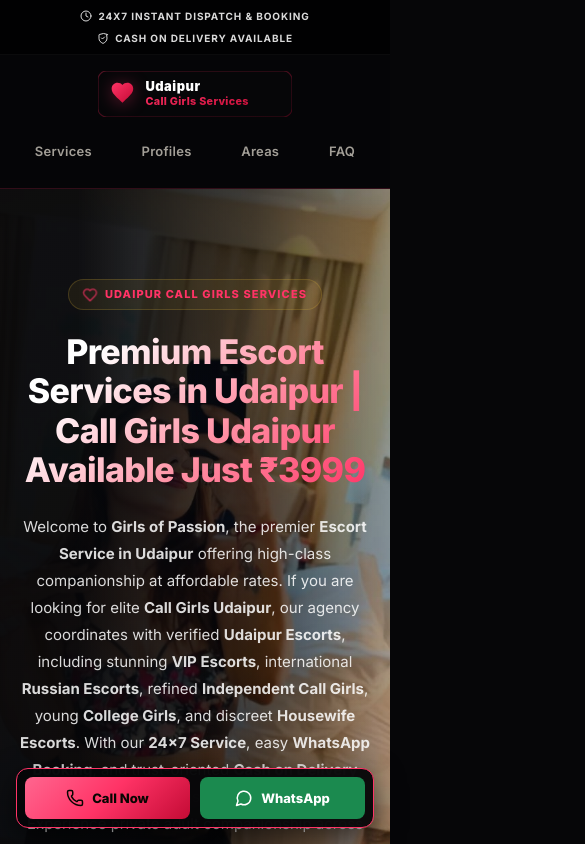
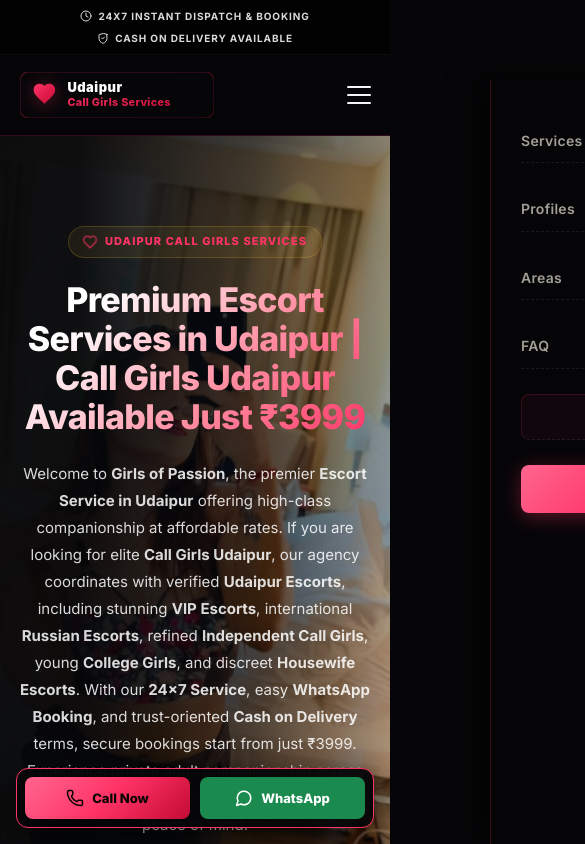
Before and after one commit to udaipuresorthub-del/velvet-affair, a Next.js app: page / in a window 390 px wide. Shown: the top 844 px of the page, 585 px wide, since content can reach past the window. Built offline with nearby package versions, Linux system fonts and the light colour scheme.

Commit message:
Set container width to 90% in desktop and implement professional sliding hamburger mobile menu drawer

```diff
--- a/src/app/globals.css
+++ b/src/app/globals.css
@@ -46,7 +46,8 @@ img {
 }
 
 .shell {
-  width: min(1200px, calc(100% - 32px));
+  width: 90%;
+  max-width: 1400px;
   margin: 0 auto;
 }
 
@@ -59,6 +60,15 @@ img {
   background: rgba(6, 6, 8, 0.9);
   backdrop-filter: blur(20px);
   -webkit-backdrop-filter: blur(20px);
+}
+
+/* Toggle Checkbox Hidden */
+.nav-toggle-input {
+  display: none;
+}
+
+.nav-toggle-label {
+  display: none;
 }
 
 .topbar {
@@ -1121,18 +1131,6 @@ button.gold:hover {
 
 /* Responsive Overrides */
 @media (max-width: 1000px) {
-  .nav {
-    flex-direction: column;
-    padding: 16px 0;
-    gap: 14px;
-  }
-
-  .navlinks {
-    width: 100%;
-    justify-content: space-around;
-    font-size: 13px;
-  }
-
   .grid-2,
   .form-wrap-v2,
   .overview-wrap-v2,
@@ -1157,6 +1155,94 @@ button.gold:hover {
   }
 }
 
+/* Professional Hamburger Menu (768px & below) */
+@media (max-width: 768px) {
+  .nav-toggle-label {
+    display: flex;
+    flex-direction: column;
+    justify-content: space-between;
+    width: 24px;
+    height: 18px;
+    cursor: pointer;
+    z-index: 110;
+    position: relative;
+  }
+
+  .nav-toggle-label span {
+    display: block;
+    height: 2px;
+    width: 100%;
+    background: var(--ink);
+    border-radius: 9px;
+    transition: var(--transition-smooth);
+  }
+
+  .navlinks {
+    position: fixed;
+    top: 80px;
+    right: -100%;
+    width: 290px;
+    height: calc(100vh - 80px);
+    background: rgba(6, 6, 8, 0.97);
+    backdrop-filter: blur(20px);
+    -webkit-backdrop-filter: blur(20px);
+    border-left: 1px solid var(--line);
+    flex-direction: column;
+    align-items: flex-start;
+    justify-content: flex-start;
+    padding: 40px 30px;
+    gap: 25px;
+    transition: right 0.3s cubic-bezier(0.25, 0.8, 0.25, 1);
+    z-index: 105;
+    box-shadow: -10px 0 30px rgba(0, 0, 0, 0.6);
+  }
+
+  /* Slide Drawer & Animate Hamburger spans on Checked */
+  .nav-toggle-input:checked ~ .navlinks {
+    right: 0;
+  }
+
+  .nav-toggle-input:checked ~ .nav-toggle-label span:nth-child(1) {
+    transform: translateY(8px) rotate(45deg);
+  }
+
+  .nav-toggle-input:checked ~ .nav-toggle-label span:nth-child(2) {
+    opacity: 0;
+  }
+
+  .nav-toggle-input:checked ~ .nav-toggle-label span:nth-child(3) {
+    transform: translateY(-8px) rotate(-45deg);
+  }
+
+  /* Link Drawer Styles */
+  .navlinks a:not(.button) {
+    width: 100%;
+    padding-bottom: 10px;
+    border-bottom: 1px dashed rgba(255, 255, 255, 0.08);
+    color: var(--muted);
+  }
+
+  .navlinks a:hover {
+    color: #fff;
+  }
+
+  .navlinks .nav-call {
+    width: 100%;
+    display: flex;
+    justify-content: center;
+    border: 1px solid var(--line);
+    background: rgba(255, 51, 102, 0.05);
+    padding: 12px;
+    border-radius: 8px;
+  }
+
+  .navlinks .nav-cta {
+    width: 100%;
+    display: flex;
+    justify-content: center;
+  }
+}
+
 @media (max-width: 600px) {
   .topbar-inner {
     flex-direction: column;
@@ -1164,15 +1250,6 @@ button.gold:hover {
     padding: 8px 0;
     gap: 6px;
     font-size: 10px;
-  }
-
-  .navlinks {
-    flex-wrap: wrap;
-    gap: 12px;
-  }
-
-  .nav-call, .nav-cta {
-    display: none;
   }
 
   .media-grid,
--- a/src/app/layout.tsx
+++ b/src/app/layout.tsx
@@ -60,6 +60,15 @@ export default function RootLayout({ children }: { children: React.ReactNode })
             <Link href="/" className="brand" aria-label="Udaipur Call Girls Services home">
               <Image src="/logo.svg" alt="Udaipur Call Girls Services Logo" width={270} height={64} priority />
             </Link>
+
+            {/* Professional Hamburger Toggle */}
+            <input type="checkbox" id="nav-toggle" className="nav-toggle-input" />
+            <label htmlFor="nav-toggle" className="nav-toggle-label" aria-label="Toggle navigation menu">
+              <span></span>
+              <span></span>
+              <span></span>
+            </label>
+
             <div className="navlinks">
               <Link href="/#services">Services</Link>
               <Link href="/profiles">Profiles</Link>
```
